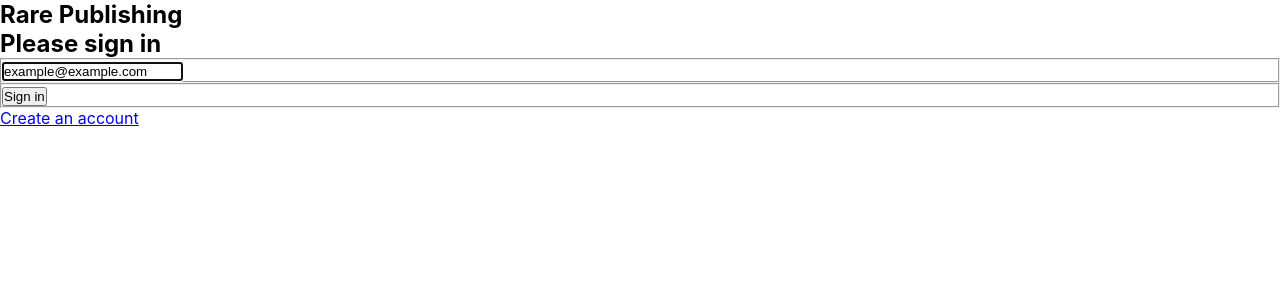
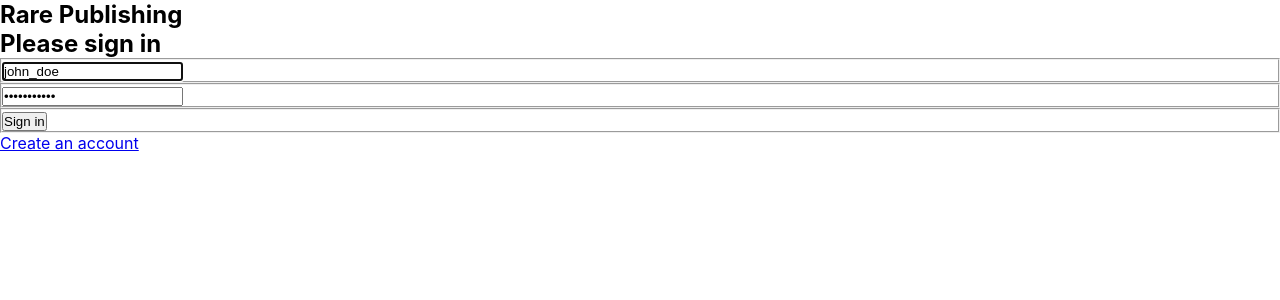
Before and after one commit to NSS-Day-Cohort-68/rare-client-rare-team-2, a React (Create React App) app in the folder rare-team-2/: page /login in a window 1280 px wide. Shown: the top 300 px of the page. Built offline with nearby package versions, Linux system fonts and the light colour scheme.

Commit message:
implemented authentication for the login procedure as well as the logout feature, please paste a username and password from the databse into the login fields and enter the site to test, then click logout an ensure that their are no bugs during this process, alert me if any arise. thanks.

```diff
--- a/rare-team-2/package.json
+++ b/rare-team-2/package.json
@@ -8,6 +8,7 @@
     "@testing-library/user-event": "^13.5.0",
     "react": "^18.2.0",
     "react-dom": "^18.2.0",
+    "react-hook-form": "^7.51.0",
     "react-router-dom": "^6.22.2",
     "react-scripts": "5.0.1",
     "web-vitals": "^2.1.4"
--- a/rare-team-2/src/App.js
+++ b/rare-team-2/src/App.js
@@ -4,6 +4,7 @@
 import { Register } from "./components/auth/Register.js";
 import { Authorized } from "./views/Authorized.js";
 import { ApplicationViews } from "./views/ApplicationViews.js";
+import { useRef } from "react";
 
 export const App = () => {
   return (
--- a/rare-team-2/src/components/Nav/AdminNav.js
+++ b/rare-team-2/src/components/Nav/AdminNav.js
@@ -1,6 +1,7 @@
 import React from "react";
 import { Link } from "react-router-dom";
 import "./Nav.css";
+import { useRef } from "react";
 
 export const AdminNav = () => {
   return (
--- a/rare-team-2/src/components/Welcome/Welcome.js
+++ b/rare-team-2/src/components/Welcome/Welcome.js
@@ -1,4 +1,5 @@
 import "./Welcome.css";
+import { useRef } from "react";
 
 export const Welcome = () => {
   return (
--- a/rare-team-2/src/components/auth/Login.js
+++ b/rare-team-2/src/components/auth/Login.js
@@ -1,24 +1,29 @@
 import React, { useState } from "react";
-import { Link } from "react-router-dom";
-import { useNavigate } from "react-router-dom";
-import { getUserByEmail } from "../../services/userService";
-import "./Register.css";
+import { Link, useNavigate } from "react-router-dom";
+import { getUserByUsername } from "../../services/userService";
 
 export const Login = () => {
-  const [email, set] = useState("example@example.com");
+  const [username, setUsername] = useState("john_doe");
+  const [password, setPassword] = useState("password123");
   const navigate = useNavigate();
+  let user = {
+    "username": username,
+    "password": password,
+  }
 
   const handleLogin = (e) => {
     e.preventDefault();
 
-    getUserByEmail(email).then((foundUsers) => {
-      if (foundUsers.length === 1) {
-        const user = foundUsers[0];
+    getUserByUsername(username).then((foundUsers) => {
+
+      if (foundUsers.length !== 1) {
+        const relevantUser = foundUsers;
+        console.log(foundUsers)
         localStorage.setItem(
           "rare_user",
           JSON.stringify({
-            id: user.id,
-            username: user.username,
+            id: relevantUser.id,
+            userName: relevantUser.username,
           })
         );
 
@@ -32,17 +37,17 @@
   return (
     <main className="container-login">
       <section>
-        <form className="form-login" onSubmit={handleLogin}>
+        <form className="form-login" >
           <h1>Rare Publishing</h1>
           <h2>Please sign in</h2>
           <fieldset>
             <div className="form-group">
               <input
-                type="email"
-                value={email}
-                onChange={(e) => set(e.target.value)}
+                type="text"
+                value={username}
+                onChange={(e) => setUsername(e.target.value)}
                 className="form-control"
-                placeholder="Email address"
+                placeholder="Username"
                 required
                 autoFocus
               />
@@ -50,7 +55,19 @@
           </fieldset>
           <fieldset>
             <div className="form-group">
-              <button className="login-btn btn-info" type="submit">
+              <input
+                type="password"
+                value={password}
+                onChange={(e) => setPassword(e.target.value)}
+                className="form-control"
+                placeholder="Password"
+                required
+              />
+            </div>
+          </fieldset>
+          <fieldset>
+            <div className="form-group">
+              <button onClick={handleLogin} className="login-btn btn-info" type="button">
                 Sign in
               </button>
             </div>
--- a/rare-team-2/src/index.js
+++ b/rare-team-2/src/index.js
@@ -2,6 +2,7 @@
 import { createRoot } from "react-dom/client";
 import { BrowserRouter } from "react-router-dom";
 import "./index.css";
+import { useRef } from "react";
 
 const container = document.getElementById("root");
 const root = createRoot(container);
--- a/rare-team-2/src/services/userService.js
+++ b/rare-team-2/src/services/userService.js
@@ -13,3 +13,9 @@
     body: JSON.stringify(customer),
   }).then((res) => res.json());
 };
+
+export const getUserByUsername = (username) => {
+  return fetch(`http://localhost:8088/users?username=${username}`).then((res) =>
+    res.json()
+  );
+};
--- a/rare-team-2/src/views/AdminViews.js
+++ b/rare-team-2/src/views/AdminViews.js
@@ -5,6 +5,7 @@
 import { Register } from '../components/auth/Register.js';
 import { Welcome } from '../components/Welcome/Welcome.js';
 import { AdminNav } from '../components/Nav/AdminNav.js';
+import { useRef } from 'react';
 
 
 export const AdminViews = ({currentUser}) => {
--- a/rare-team-2/src/views/ApplicationViews.js
+++ b/rare-team-2/src/views/ApplicationViews.js
@@ -2,6 +2,7 @@
 import { useState, useEffect } from "react";
 import React from "react";
 import { AuthorViews } from "./AuthorViews.js";
+import { useRef } from "react";
 
 
 export const ApplicationViews = () => {
--- a/rare-team-2/src/views/AuthorViews.js
+++ b/rare-team-2/src/views/AuthorViews.js
@@ -1,4 +1,5 @@
 import React from 'react'
+import { useRef } from 'react'
 
 export const AuthorViews = () => {
   return (
--- a/rare-team-2/src/views/Authorized.js
+++ b/rare-team-2/src/views/Authorized.js
@@ -1,4 +1,5 @@
 import { Navigate, useLocation } from "react-router-dom";
+import { useRef } from "react";
 
 export const Authorized = ({ children }) => {
   let location = useLocation();
```
Also changed, not shown: rare-team-2/src/setupTests.js (deleted, +0 -5 lines), 2 other files (tests, documents, lock files or other folders).
